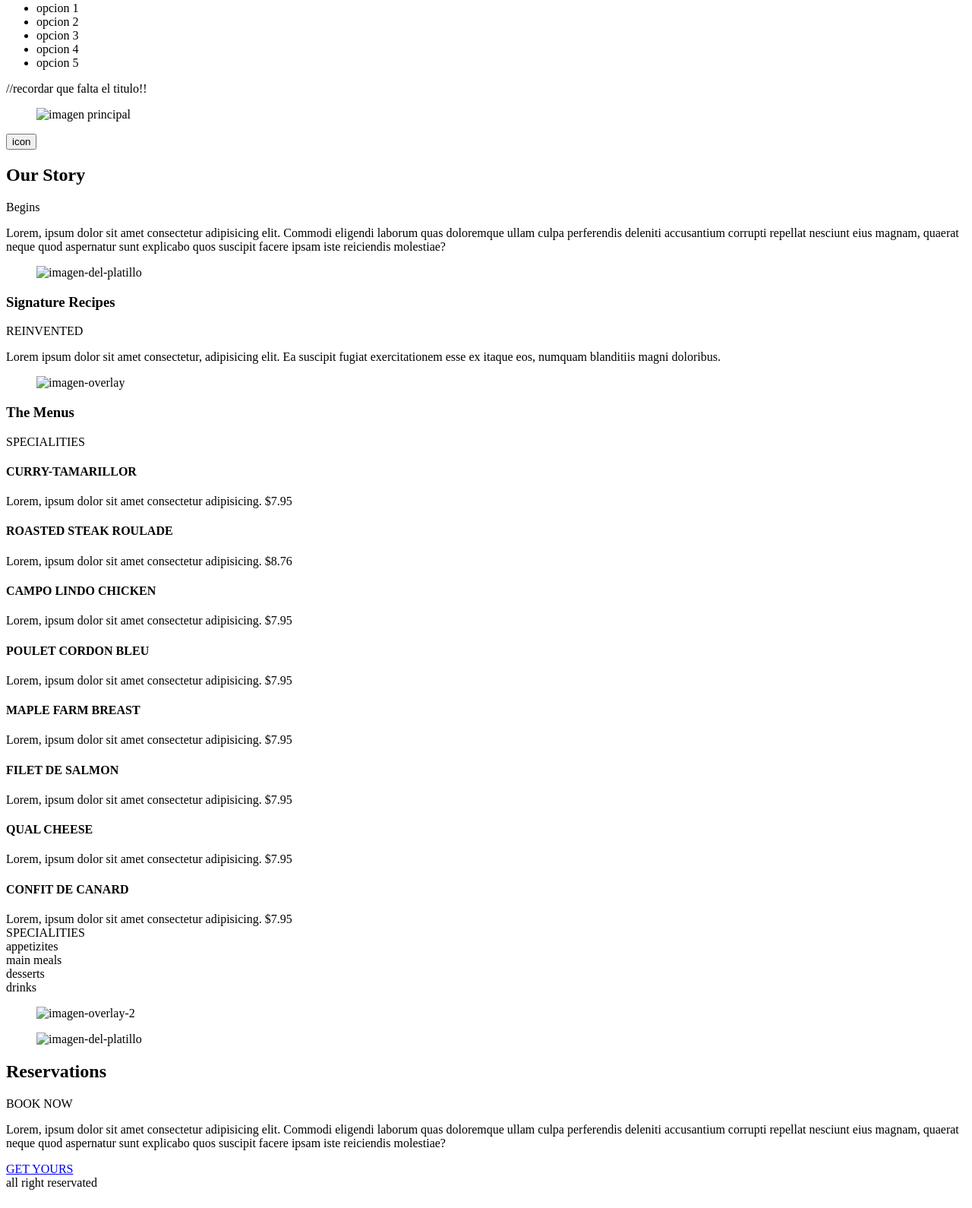
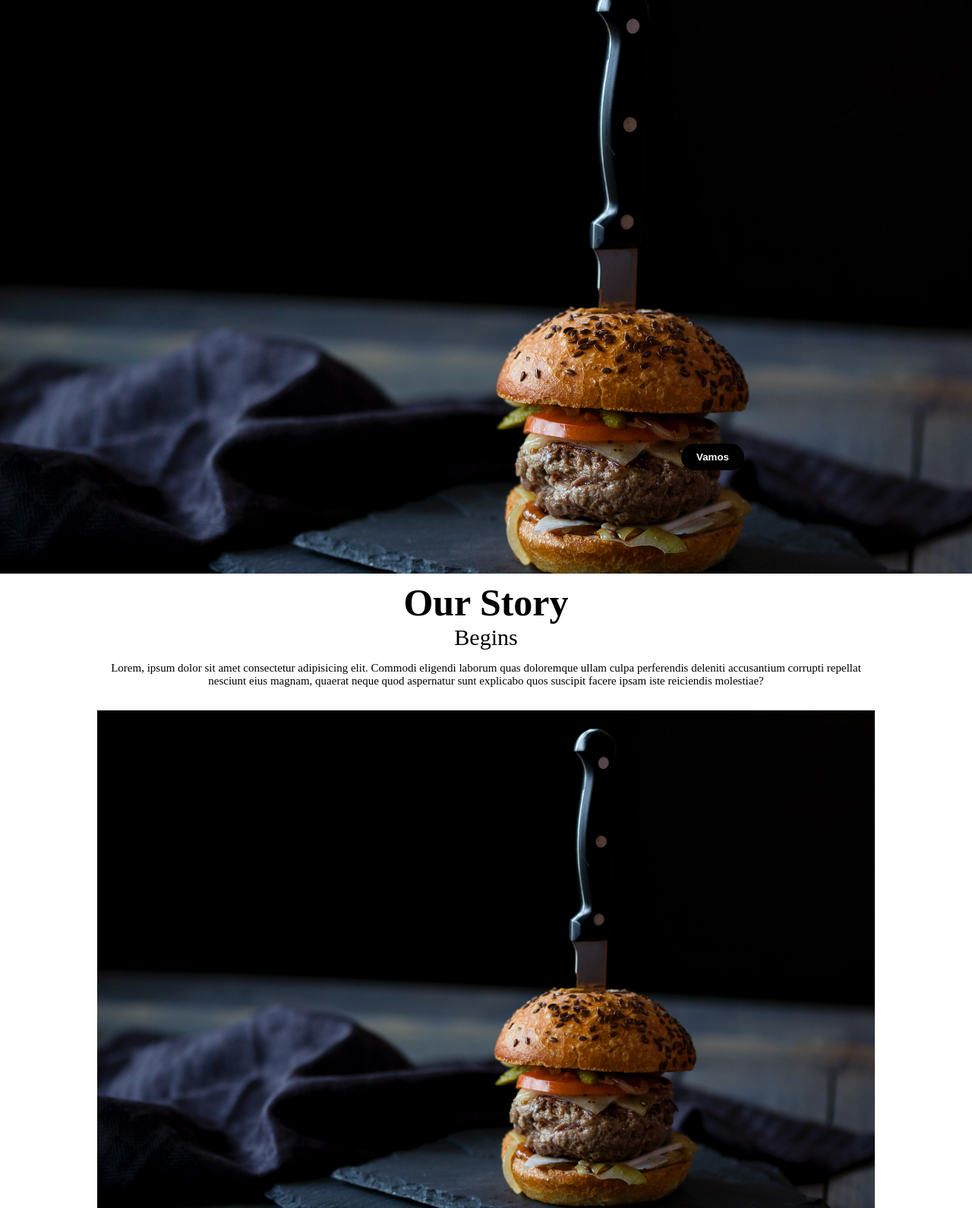
Before and after one commit to derekrojo120599/Pagina--gitKraken, a plain HTML site: page index.html in a window 1280 px wide. Shown: the part 66-1656 px from the top of the page at 76% size. Drawn offline with Linux system fonts and the light colour scheme.

Commit message:
se armó el mobile first a medias
se utilizó scss

```diff
--- a/index.html
+++ b/index.html
@@ -4,6 +4,7 @@
     <meta charset="UTF-8">
     <meta http-equiv="X-UA-Compatible" content="IE=edge">
     <meta name="viewport" content="width=device-width, initial-scale=1.0">
+    <link rel="stylesheet" href="/styles/style.css">
     <title>Restaurant
     </title>
 </head>
@@ -12,9 +13,9 @@
         <header>
             <nav class="menu">
                 <figure>
-                    <img src="#" alt="logo">
+                    <img src="/assets/Mesa de trabajo 2@4x-8.png" alt="logo">
                 </figure>
-                <ul>{
+                <ul>
                     <li>opcion 1</li>
                     <li>opcion 2</li>
                     <li>opcion 3</li>
@@ -22,21 +23,21 @@
                     <li>opcion 5</li>
                 </ul>
             </nav>
-            //recordar que falta el titulo!!
+            <!--recordar que falta el titulo!!-->
             <figure class="banner-principal">
-                <img src="#" alt="imagen principal">
+                <img src="/assets/lidye-1Shk_PkNkNw-unsplash.jpg" alt="imagen principal">
             </figure>
-            <button>icon</button>
+            <button><a href="#inicio">Vamos</a></button>
         </header>
-        <section class="platillo-principal">
+        <section class="platillo-principal" id="inicio">
             <div class="text">
                 <h2>Our Story</h2>
                 <span>Begins</span>
                 <p>Lorem, ipsum dolor sit amet consectetur adipisicing elit. Commodi eligendi laborum quas doloremque ullam culpa perferendis deleniti accusantium corrupti repellat nesciunt eius magnam, quaerat neque quod aspernatur sunt explicabo quos suscipit facere ipsam iste reiciendis molestiae?</p>
             </div>
-            <div>
+            <div class="img">
                 <figure>
-                    <img src="#" alt="imagen-del-platillo">
+                    <img src="/assets/lidye-1Shk_PkNkNw-unsplash.jpg" alt="imagen-del-platillo">
                 </figure>
             </div>
         </section>
@@ -45,49 +46,49 @@
             <span>REINVENTED</span>
             <p>Lorem ipsum dolor sit amet consectetur, adipisicing elit. Ea suscipit fugiat exercitationem esse ex itaque eos, numquam blanditiis magni doloribus.</p>
             <figure>
-                <img src="#" alt="imagen-overlay">
+                <img src="/assets/lidye-1Shk_PkNkNw-unsplash.jpg" alt="imagen-overlay">
             </figure>
         </section>
         <section class="menu-platillos">
             <h3>The Menus</h3>
             <span>SPECIALITIES</span>
             <div class="lista-platillos">
-                <div>
+                <div class="uno">
                     <h4>CURRY-TAMARILLOR</h4>
                     <span>Lorem, ipsum dolor sit amet consectetur adipisicing.</span>
                     <span class="precio">$7.95</span>
                 </div>
-                <div>
+                <div class="dos">
                     <h4>ROASTED STEAK ROULADE</h4>
                     <span>Lorem, ipsum dolor sit amet consectetur adipisicing.</span>
                     <span class="precio">$8.76</span>
                 </div>
-                <div>
+                <div class="tres">
                     <h4>CAMPO LINDO CHICKEN</h4>
                     <span>Lorem, ipsum dolor sit amet consectetur adipisicing.</span>
                     <span class="precio">$7.95</span>
                 </div>
-                <div>
+                <div class="cuatro">
                     <h4>POULET CORDON BLEU</h4>
                     <span>Lorem, ipsum dolor sit amet consectetur adipisicing.</span>
                     <span class="precio">$7.95</span>
                 </div>
-                <div>
+                <div class="cinco">
                     <h4>MAPLE FARM BREAST</h4>
                     <span>Lorem, ipsum dolor sit amet consectetur adipisicing.</span>
                     <span class="precio">$7.95</span>
                 </div>
-                <div>
+                <div class="seis">
                     <h4>FILET DE SALMON</h4>
                     <span>Lorem, ipsum dolor sit amet consectetur adipisicing.</span>
                     <span class="precio">$7.95</span>
                 </div>
-                <div>
+                <div class="siete">
                     <h4>QUAL CHEESE</h4>
                     <span>Lorem, ipsum dolor sit amet consectetur adipisicing.</span>
                     <span class="precio">$7.95</span>
                 </div>
-                <div>
+                <div class="ochos">
                     <h4>CONFIT DE CANARD</h4>
                     <span>Lorem, ipsum dolor sit amet consectetur adipisicing.</span>
                     <span class="precio">$7.95</span>
@@ -96,7 +97,7 @@
         </section>
         <section class="icons-menu">
             <div>
-                <span>SPECIALITIES</span>
+                <span>specialities</span>
             </div>
             <div>
                 <span>appetizites</span>
@@ -111,20 +112,20 @@
                 <span>drinks</span>
             </div>
             <figure class="imagen-overlay-2">
-                <img src="#" alt="imagen-overlay-2">
+                <img src="/assets/lidye-1Shk_PkNkNw-unsplash.jpg" alt="imagen-overlay-2">
             </figure>
         </section>
         <section class="reservation">
-            <div>
+            <div class="img">
                 <figure>
-                    <img src="#" alt="imagen-del-platillo">
+                    <img src="/assets/lidye-1Shk_PkNkNw-unsplash.jpg" alt="imagen-del-platillo">
                 </figure>
             </div>
             <div class="text">
                 <h2>Reservations</h2>
                 <span>BOOK NOW</span>
                 <p>Lorem, ipsum dolor sit amet consectetur adipisicing elit. Commodi eligendi laborum quas doloremque ullam culpa perferendis deleniti accusantium corrupti repellat nesciunt eius magnam, quaerat neque quod aspernatur sunt explicabo quos suscipit facere ipsam iste reiciendis molestiae?</p>
-                <a href="#">GET YOURS</a>
+                <a href="#inicio">GET YOURS</a>
             </div>
         </section>
     </main>
--- /dev/null
+++ b/styles/style.scss
@@ -0,0 +1,293 @@
+@mixin platillos {
+    padding: 2rem;
+    h4{
+        font-size: 1.5rem;
+    }
+    span{
+        font-size:1.5rem;
+    }
+    .precio{
+        font-weight: 900;
+        font-size: 1.5rem;
+        position: relative;
+        bottom: 2rem;
+        margin-left: 1rem;
+    }
+}
+*{
+    padding: 0;
+    margin: 0;
+    box-sizing: border-box;
+}
+html{
+    font-size: 62.5%;
+}
+main{
+    header{
+        height: 100vh;
+        nav{
+            display: flex;
+            flex-direction: column;
+            align-items: center;
+            justify-content: space-around;
+            background-color: #000;
+            figure{
+                width: 50px;
+                height: 50px;
+                img{
+                    width: 100%;
+                    height: 100%;
+                }
+            }
+            ul{
+                list-style: none;
+                display: flex;
+                justify-content: space-between;
+                gap: 2rem;
+                li{
+                    color: #fff;
+                }
+            }
+        }
+        .banner-principal{
+            width: 100%;
+            height: 95vh;
+            img{
+                width: 100%;
+                height: 100%;
+                object-fit: cover;
+            }
+        }
+        button{
+            position: absolute;
+            top: 65rem;
+            right: 30rem;
+            padding: 1rem 2rem;
+            border-radius: 50px;
+            border: none;
+            background-color: #000;
+            a{
+                text-decoration: none;
+                color: #fff;
+                font-weight: 900;
+            }
+
+        }
+        button:hover{
+            background-color: #fff;
+            a{
+                color: #000;
+            }
+        }
+    }
+    .platillo-principal{
+        background-color: #fff;
+        margin-top: 3rem;
+        text-align: center;
+        display: flex;
+        flex-direction: column;
+        gap: 3rem;
+        .text{
+            display: flex;
+            flex-direction: column;
+            align-items: center;
+            justify-content: center;
+            h2{
+                font-size: 5rem;
+            }
+            span{
+                font-size: 3rem;
+            }
+            p{
+                margin-top: 1.5rem;
+                font-size: 1.5rem;
+                width: 80%;
+            }
+        }
+        .img{
+            display: flex;
+            align-items: center;
+            justify-content: center;
+            figure{
+                width: 80%;
+                height: 80%;
+                margin-bottom: 4rem;
+                img{
+                    width: 100%;
+                    height: 100%;
+                }
+            }
+        }
+    }
+    .imagen-overlay{
+        display: flex;
+        flex-direction: column;
+        align-items: center;
+        justify-content: center;
+        margin-top: 3rem;
+        color: #fff;
+        h3{
+            font-size: 3rem;
+        }
+        span{
+            font-size: 2rem;
+        }
+        p{
+            margin-top: 1.5rem;
+            font-size: 1.2rem;
+            width: 80%;
+            text-align: center;
+        }
+        figure{
+            width: 100%;
+            height: 200px;
+            position: absolute;
+            z-index: -2;
+            img{
+                width: 100%;
+                height: 100%;
+                object-fit: cover;
+                opacity: 80%;
+            }
+        }
+    }
+    .menu-platillos{
+        margin-top: 5rem;
+        padding: 2rem;
+        display: flex;
+        flex-direction: column;
+        align-items: center;
+        justify-content: center;
+        h3{
+            font-size: 3rem;
+        }
+        span{
+            font-size: 2rem;
+        }
+        .lista-platillos{
+            display: grid;
+            margin-top: 2rem;
+            grid-template-areas:
+            "div1"
+            "div2"
+            "div3"
+            "div4"
+            "div5"
+            "div6"
+            "div7"
+            "div8"
+            ;
+            gap: 3rem;
+            .uno{
+                grid-area: div1;
+                @include platillos;
+            }
+            .dos{
+                grid-area: div2;
+                @include platillos;
+            }
+            .tres{
+                grid-area: div3;
+                @include platillos;
+            }
+            .cuatro{
+                grid-area: div4;
+                @include platillos;
+            }.cinco{
+                grid-area: div5;
+                @include platillos;
+            }.seis{
+                grid-area: div6;
+                @include platillos;
+            }
+            .siete{
+                grid-area: div7;
+                @include platillos;
+            }
+            .ochos{
+                grid-area: div8;
+                @include platillos;
+            }
+        }
+    }
+    .icons-menu{
+        display: flex;
+        align-items: center;
+        justify-content: center;
+        padding: 2rem;
+        gap: 3rem;
+        margin-top: 3rem;
+        div{
+            span{
+                font-size: 1.5rem;
+                color: #fff;
+            }
+        }
+        figure{
+            width: 100%;
+            height: 100px;
+            position: absolute;
+            z-index: -2;
+            background-color: aliceblue;
+            img{
+                width: 100%;
+                height: 100%;
+                object-fit: cover;
+            }
+        }
+    }
+    .reservation{
+        background-color: #fff;
+        margin-top: 5rem;
+        text-align: center;
+        display: flex;
+        flex-direction: column;
+        gap: 3rem;
+        .text{
+            display: flex;
+            flex-direction: column;
+            align-items: center;
+            justify-content: center;
+            h2{
+                font-size: 5rem;
+            }
+            span{
+                font-size: 3rem;
+            }
+            p{
+                margin-top: 1.5rem;
+                font-size: 1.5rem;
+                width: 80%;
+            }
+            a{
+                font-size: 1.5rem;
+                text-decoration: none;
+                color: #000;
+                font-weight: 900;
+                margin-top: 2rem;
+                border-bottom: 2.5px solid black;
+            }
+        }
+        .img{
+            display: flex;
+            align-items: center;
+            justify-content: center;
+            figure{
+                width: 80%;
+                height: 80%;
+                margin-bottom: 4rem;
+                img{
+                    width: 100%;
+                    height: 100%;
+                }
+            }
+        }
+    }
+}
+footer{
+    text-align: center;
+    margin-top: 5rem;
+    padding: 2rem 0;
+    border-top: 2px solid rgba(0, 0, 0, 0.411);
+    font-size: 1.5rem;
+}
```
Also changed, not shown: assets/Mesa de trabajo 2@4x-8.png (added), assets/lidye-1Shk_PkNkNw-unsplash.jpg (added), styles/style.css (added), 1 other file.
